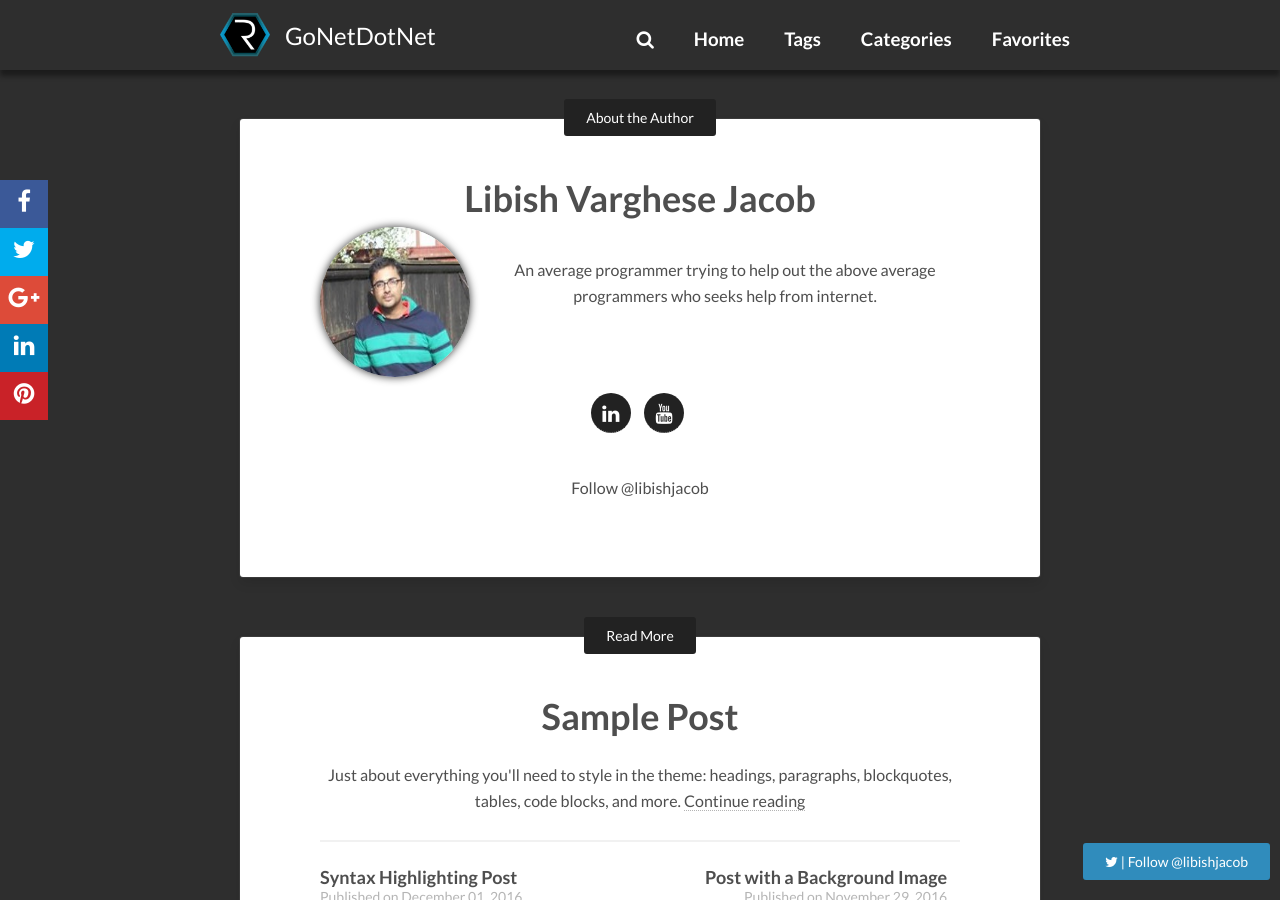
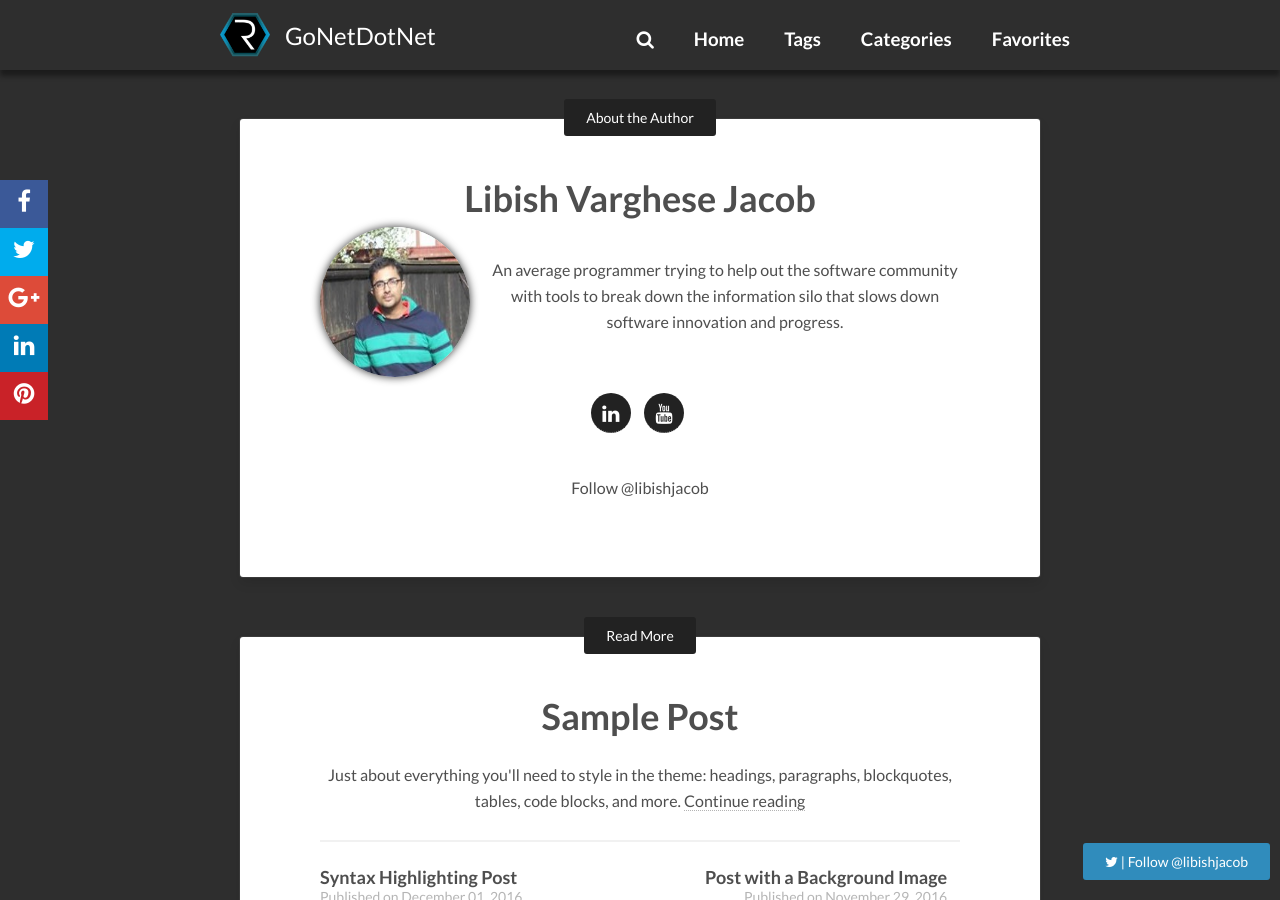
Before and after one commit to libish-jacob/Blog, a Jekyll site: the page built from _posts/2016-11-30-dark-post.md, in a window 1280 px wide and 900 px high, scrolled down 831 px. Built offline with Jekyll 4.4.1, drawn with Linux system fonts in a browser that asks for light colours; nearby versions of some CDN libraries; comment, search, counter and statistics services are not loaded.

Commit message:
Update _config.yml

```diff
--- a/_config.yml
+++ b/_config.yml
@@ -42,7 +42,7 @@ owner:
   name:           Libish Varghese Jacob
 #  site:           http://aronbordin.com
   avatar:         images/libish.jpg
-  bio:            "An average programmer trying to help out the above average programmers who seeks help from internet."
+  bio:            "An average programmer trying to help out the software community with tools to break down the information silo that slows down software innovation and progress."
   email:          libi.32@gmail.com
   # Twitter nick for use in Twitter cards and follow button.
   twitter: libishjacob # if no twitter in this config, the twitter follow button will be removed
```
